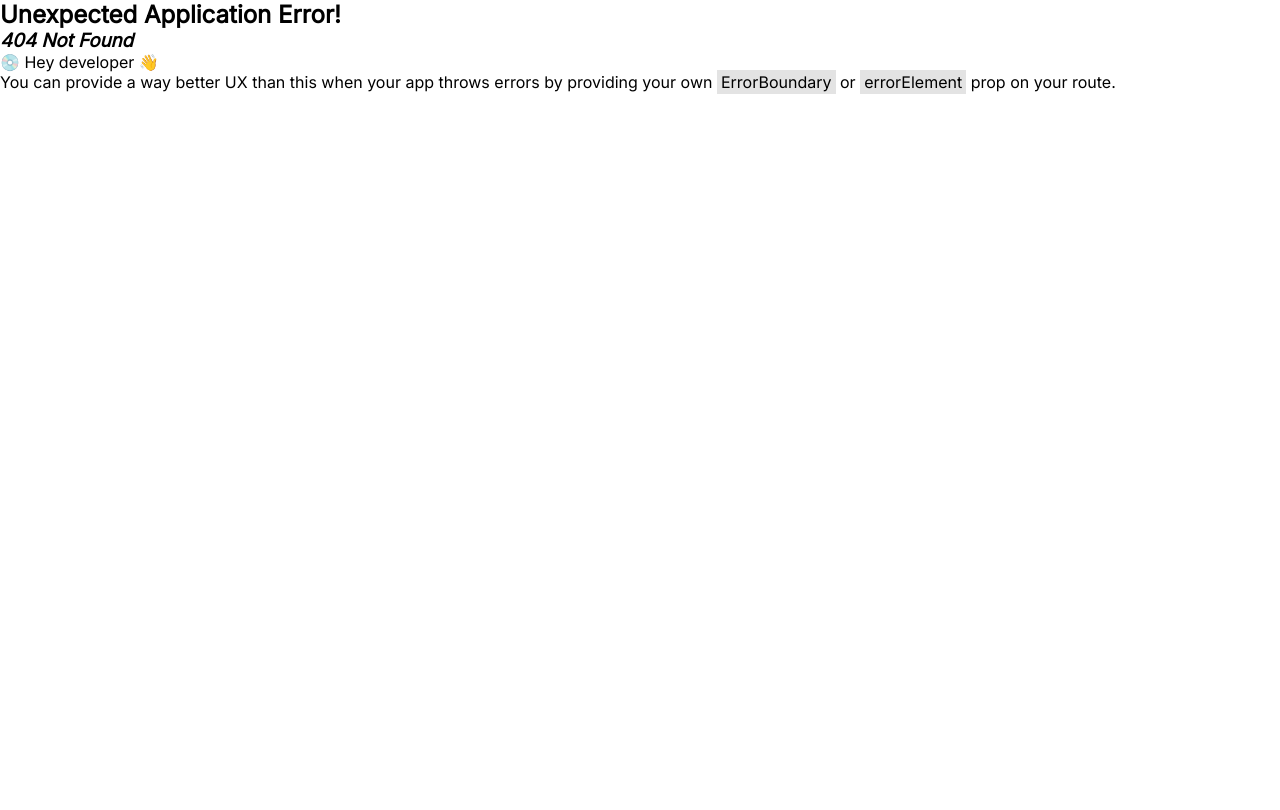
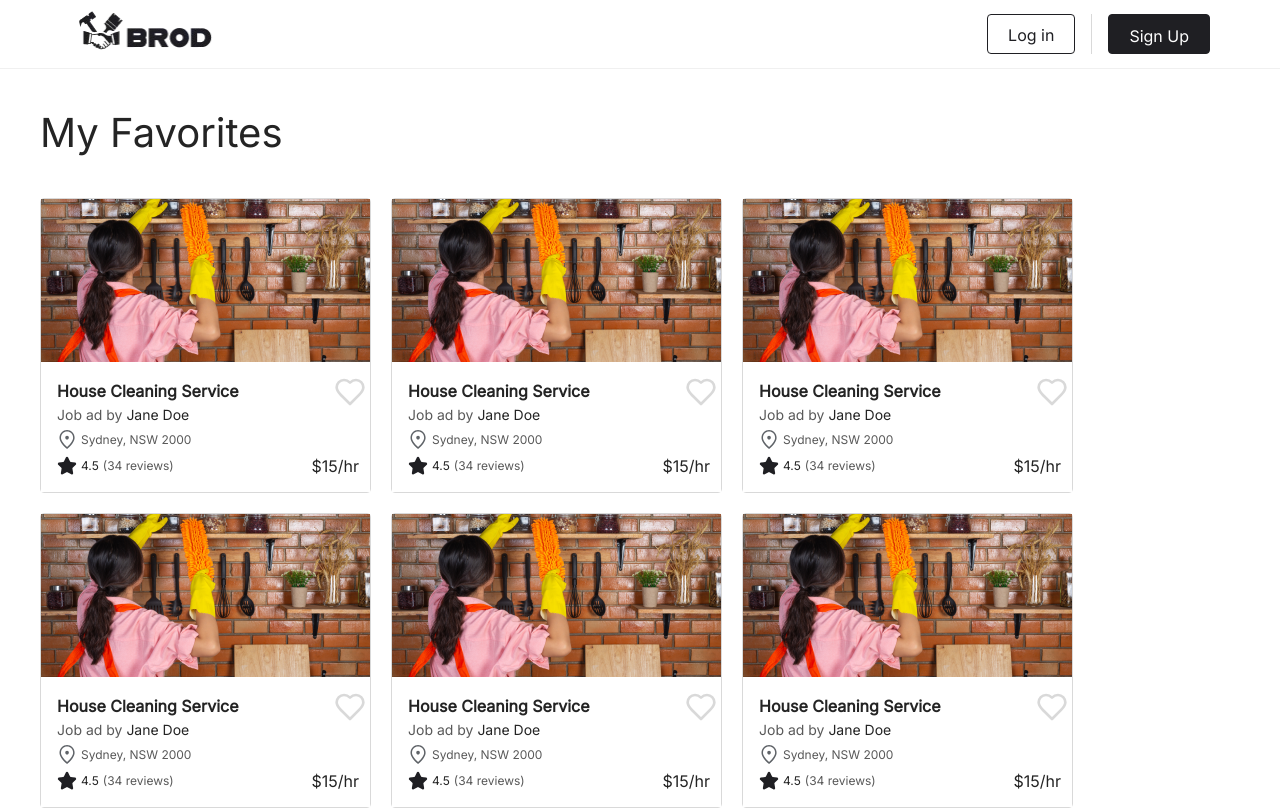
Before and after one commit to cdvsalanga/brod-frontend, a React (Vite) app: page /favorites in a window 1280 px wide. Before the commit this address had no page. Shown: the top 810 px of the page. Built offline with nearby package versions, Linux system fonts and the light colour scheme.

Commit message:
Favorites page

```diff
--- a/src/App.jsx
+++ b/src/App.jsx
@@ -13,6 +13,7 @@ import SignUpInfoPage from "./pages/SignUpInfoPage";
 import ServicesPage from "./pages/ServicesPage";
 import SearchPage from "./pages/SearchPage";
 import JobAdPage from "./pages/JobAdPage";
+import FavoritesPage from "./pages/FavoritesPage";
 
 const router = createBrowserRouter(
   createRoutesFromElements(
@@ -24,6 +25,7 @@ const router = createBrowserRouter(
       <Route path="/services" element={<ServicesPage />} />
       <Route path="/services/search" element={<SearchPage />} />
       <Route path="/job-ad/:id" element={<JobAdPage />} />
+      <Route path="/favorites" element={<FavoritesPage />} />
     </Route>
   )
 );
--- a/src/components/ServicesList.jsx
+++ b/src/components/ServicesList.jsx
@@ -12,6 +12,8 @@ const ServicesList = ({ content }) => {
             ? "services-near"
             : content === "recommend"
             ? "services-recommend"
+            : content === "favorites"
+            ? "services-favorites"
             : ""
         }
       >
@@ -23,6 +25,8 @@ const ServicesList = ({ content }) => {
               ? "Recommend"
               : content === "search"
               ? "Results for"
+              : content === "favorites"
+              ? "My Favorites"
               : ""}
           </h1>
           {content === "search" && (
--- /dev/null
+++ b/src/pages/FavoritesPage.jsx
@@ -0,0 +1,16 @@
+import React from "react";
+import Header from "../components/Header";
+import ServicesList from "../components/ServicesList";
+import Footer from "../components/Footer";
+
+const FavoritesPage = () => {
+  return (
+    <div>
+      <Header />
+      <ServicesList content="favorites" />
+      <Footer />
+    </div>
+  );
+};
+
+export default FavoritesPage;
```
